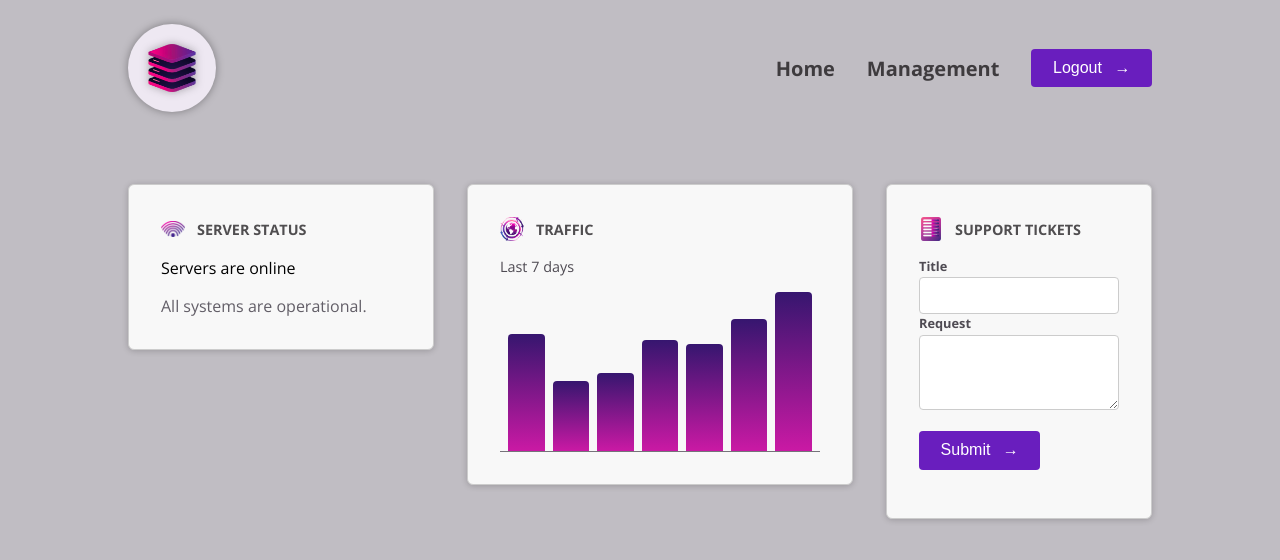
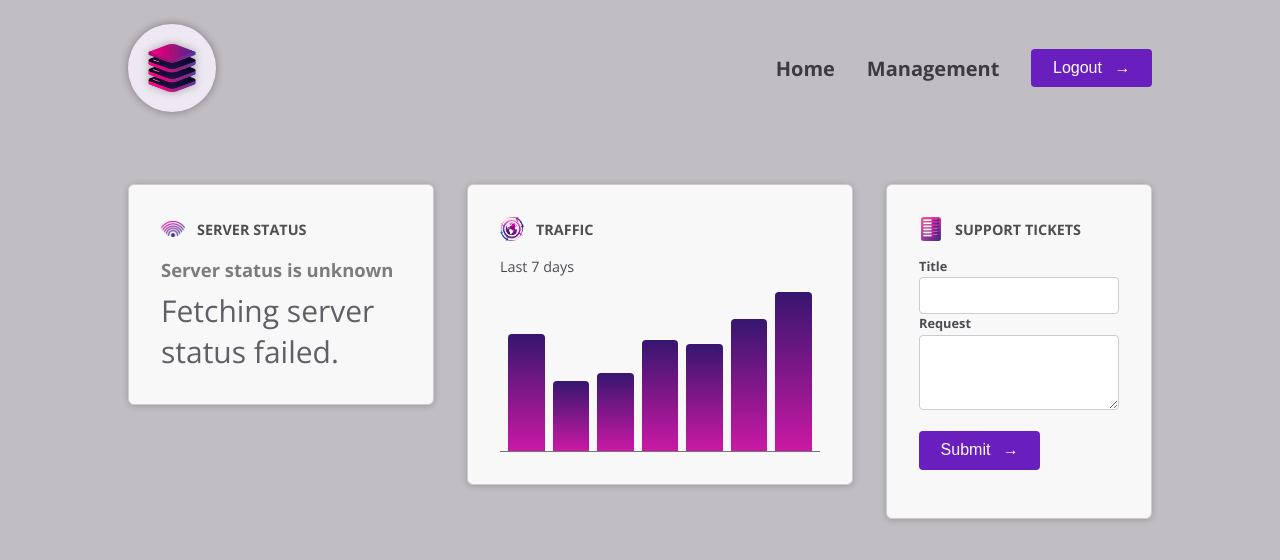
Before and after one commit to b-luis/ng-noob, an Angular app in the folder essentials/4-cmp-deep-dive/: page / in a window 1280 px wide. Shown: the top 560 px of the page. Built offline with nearby package versions, Linux system fonts and the light colour scheme.

Commit message:
style(binding): add class and style binding to change the template's pulse

```diff
--- a/essentials/4-cmp-deep-dive/src/app/dashboard/components/server-status/server-status.component.html
+++ b/essentials/4-cmp-deep-dive/src/app/dashboard/components/server-status/server-status.component.html
@@ -1,10 +1,20 @@
-@if (currentStatus() === 'online') {
+<div
+  [class]="{
+    status: true,
+    'status-online': currentStatus === 'online',
+    'status-offline': currentStatus === 'offline',
+    'status-unknown': currentStatus === 'unknown'
+  }"
+  [style.fontSize]="'30px'"
+>
+  @if (currentStatus === 'online') {
   <p>Servers are online</p>
   <p>All systems are operational.</p>
-} @else if (currentStatus() === 'offline') {
+  } @else if (currentStatus === 'offline') {
   <p>Servers are offline</p>
   <p>Functionality should be restored soon.</p>
   } @else {
   <p>Server status is unknown</p>
   <p>Fetching server status failed.</p>
   }
+</div>
```
Lines whose indentation alone changed are shown as unchanged.
